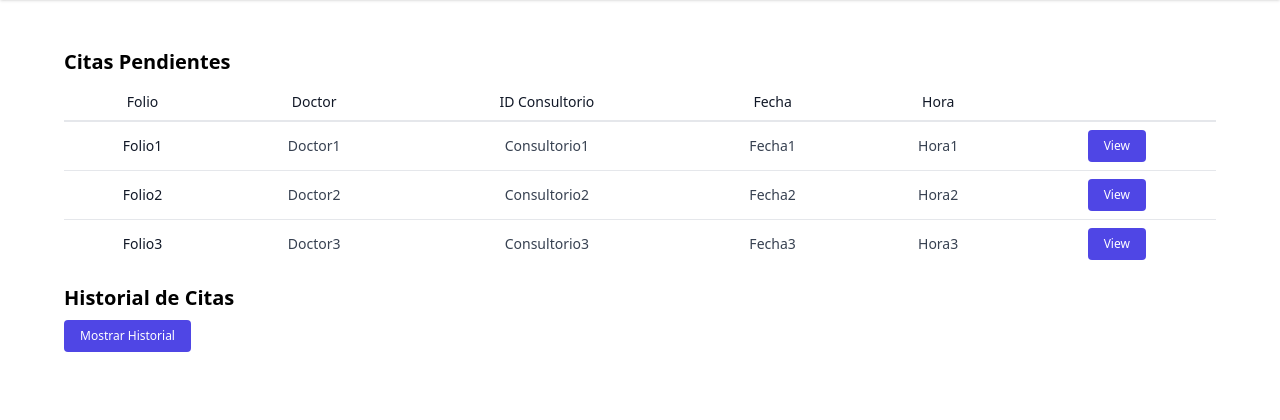
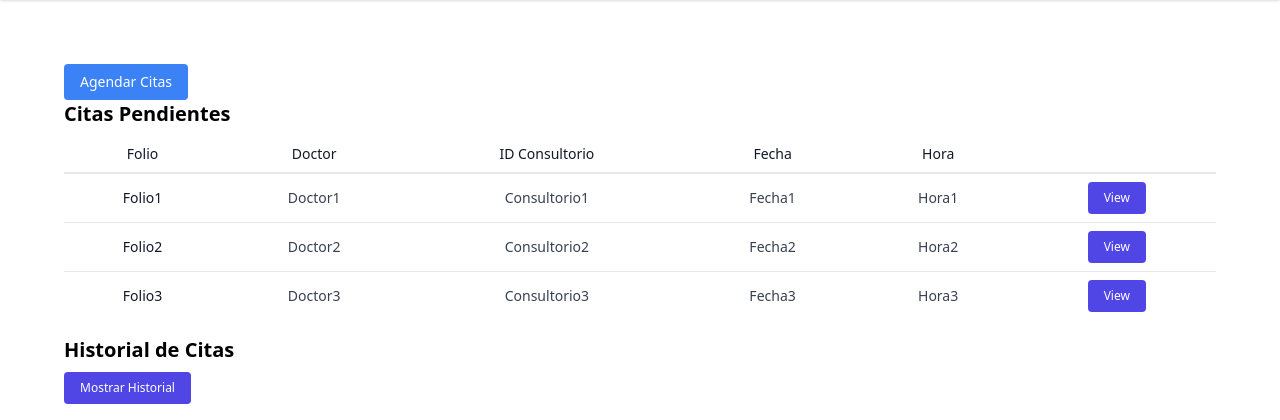
Before and after one commit to EliasE83/MedQ-AMV, a Flask app: page /citas in a window 1280 px wide. Shown: the part 112-532 px from the top of the page. Run offline with Flask 3, Linux system fonts and the light colour scheme; some libraries are stand-ins or nearby versions.

Commit message:
cambios en el diseño

```diff
--- a/templates/citas.html
+++ b/templates/citas.html
@@ -4,6 +4,12 @@
 
 <div class="flex justify-center px-16">
   <div class="container">
+    <div class="mt-4">
+      <a href="https://citamedicadigital.imss.gob.mx/CMW/cmw?v=login"
+         class="inline-block rounded bg-blue-500 text-white px-4 py-2 text-sm font-medium hover:bg-blue-600">
+        Agendar Citas
+      </a>
+    </div>
       <div class="overflow-x-auto">
         <!-- Div para citas pendientes -->
         <div class="mb-4">
--- a/templates/login.html
+++ b/templates/login.html
@@ -54,13 +54,13 @@
 
         <div class="cont_back_info">
           <div class="cont_img_back_grey">
-            <img src="{{ url_for('static', filename='imagenes/kafe.jpg') }}" alt="">
+            <img src="{{ url_for('static', filename='img.jpeg') }}" alt="">
           </div>
 
         </div>
         <div class="cont_forms">
           <div class="cont_img_back_">
-            <img src="{{ url_for('static', filename='imagenes/kafe.jpg') }}" alt="">
+            <img src="{{ url_for('static', filename='img.jpeg') }}" alt="">
           </div>
           <div>
             <form action="/login" method="POST" class="cont_form_login">
```
Also changed, not shown: static/img.jpeg (added).
